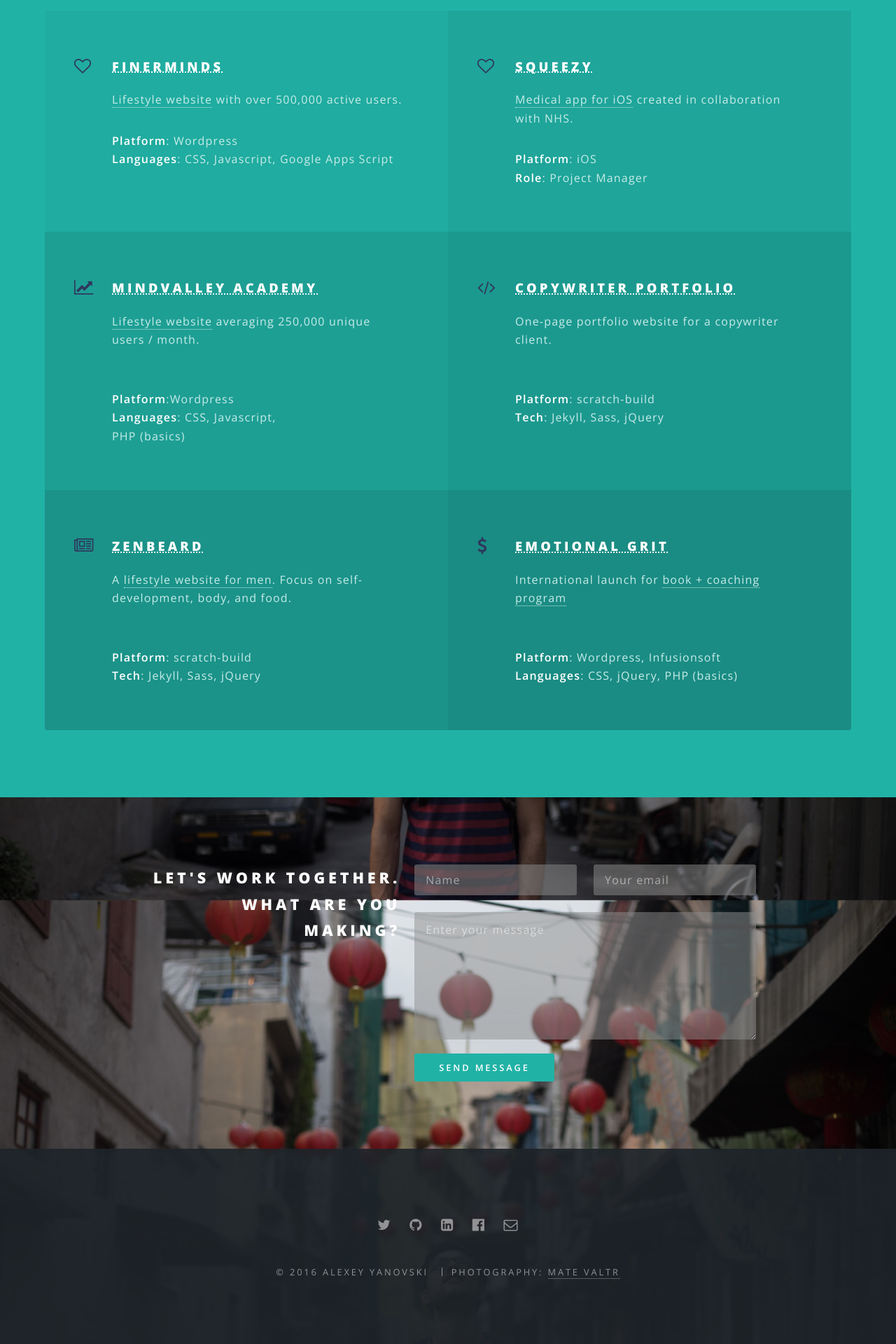
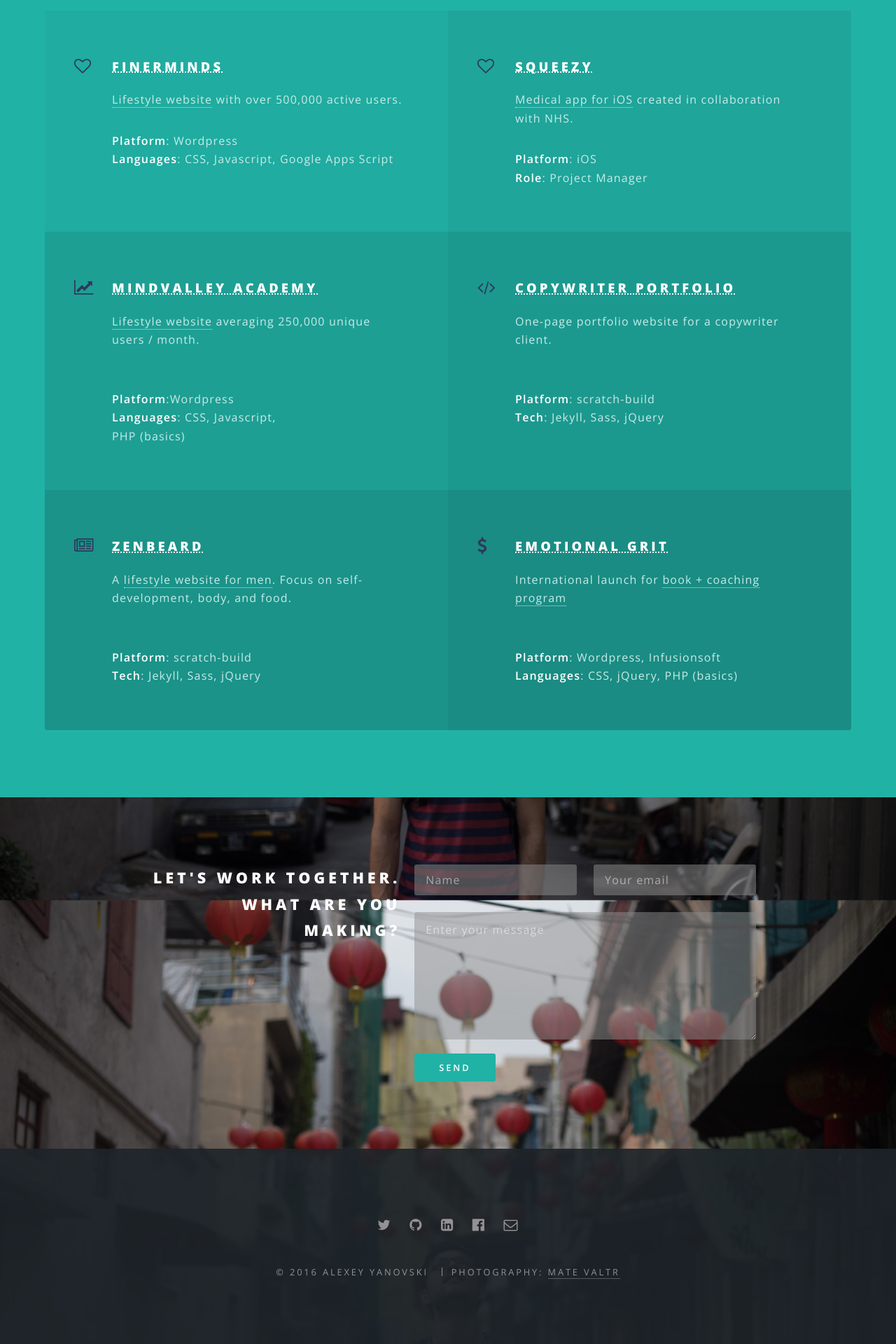
Before and after one commit to lexi89/one-page-folio, a Jekyll site: the page built from index.html, in a window 1280 px wide. Shown: the part 3214-5134 px from the top of the page at 70% size. Built offline with Jekyll 4.4.1, drawn with Linux system fonts in a browser that asks for light colours.

Commit message:
fixed message

```diff
--- a/index.html
+++ b/index.html
@@ -104,21 +104,28 @@
 					<h2>Let's work together.<br>What are you making?</h2>
 				</div>
 			<!-- </header> -->
-			<form method="post" action="//formspree.io/alexey.yanovski1@gmail.com">
+			<form method="POST" action="//formspree.io/alexey.yanovski1@gmail.com">
+
 				<div class="row uniform">
 					<div class="6u 12u$(xsmall)">
+
 						<input type="text" name="name" value="" placeholder="Name" />
+
 					</div>
+
 					<div class="6u$ 12u$(xsmall)">
-						<input type="email" name="email" value="" placeholder="Your email" />
+						<input type="email" name="_replyto" value="" placeholder="Your email" />
 					</div>
+
 					<div class="12u$">
 						<textarea name="message" placeholder="Enter your message" rows="6"></textarea>
 					</div>
+
 				</div>
+
 				<div class="6u$ 12u$(small) top20">
-					<input type="submit" value="Send Message" class="special" />
-					<input type="hidden" name="_next" value="//site.io/thanks.html" />
+					<input type="submit" value="Send" class="special" />
+					<input type="text" name="_gotcha" style="display:none" />
 				</div>
 			</form>
 
```
Also changed, not shown: 2 other files.
